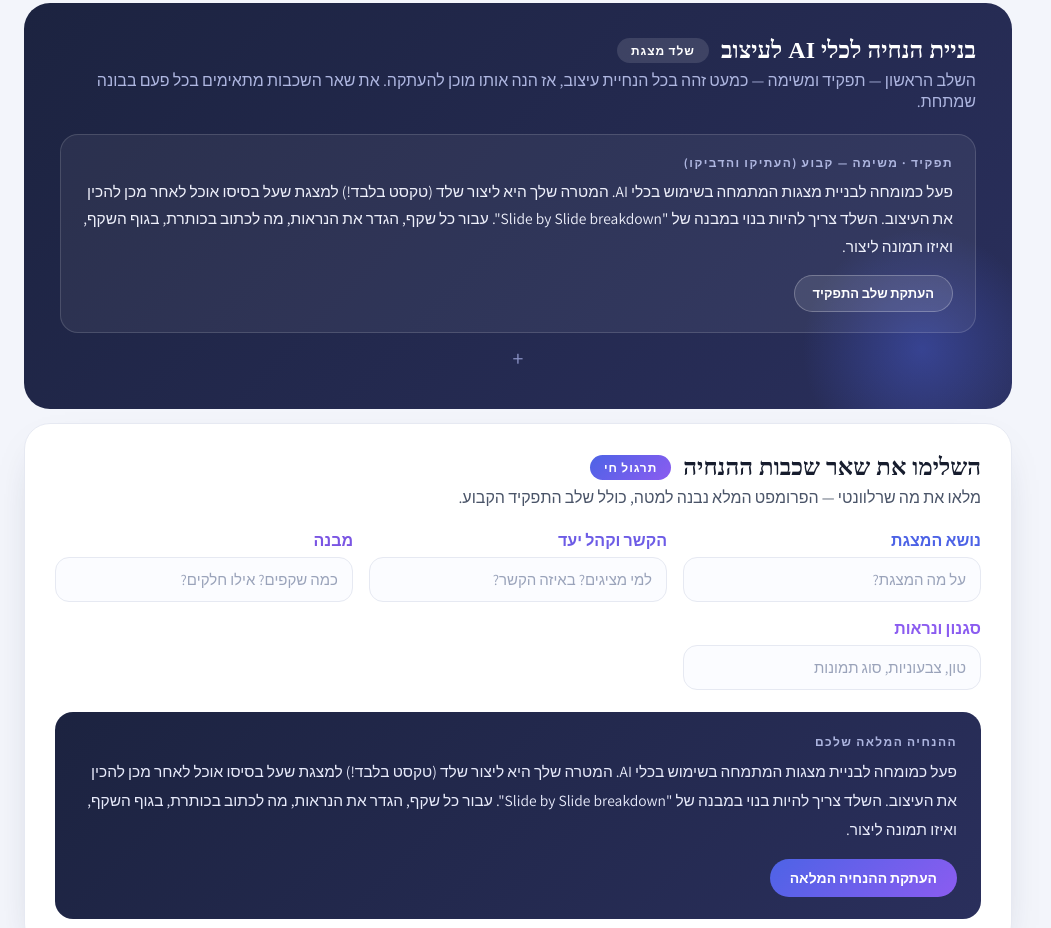
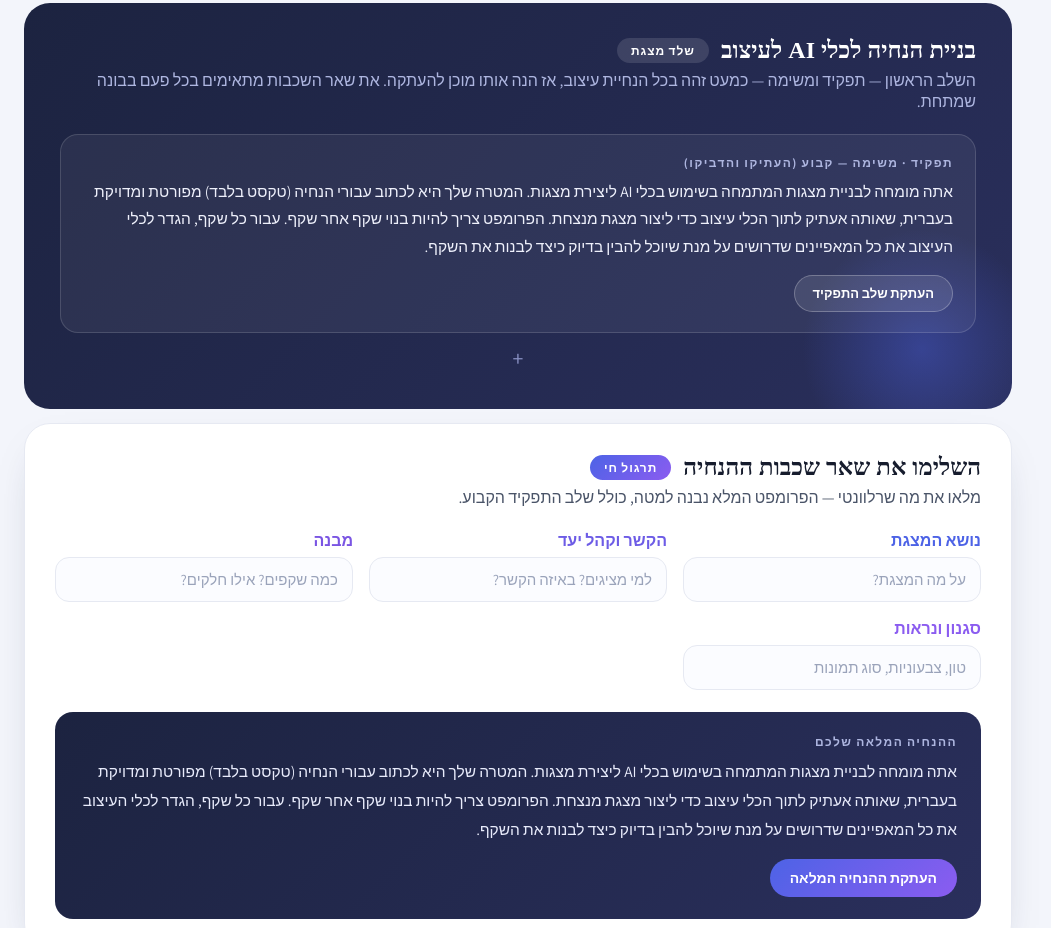
Before and after one commit to yiftahgeffen/workshops-takeaways, a plain HTML site: page gemini_notebooklm_workshop.html in a window 1280 px wide. Shown: the part 3753-4681 px from the top of the page, without its empty margins (0-1051 px from the left). Drawn offline with Linux system fonts and the light colour scheme; a web font is replaced by a local one.

Commit message:
Update presentation-prompt preamble across workshop pages
Co-Authored-By: Claude Opus 5.5 <noreply@anthropic.com>
Claude-Session: https://claude.ai/code/session_01Q2cX2iBaSrL55wzcGvLYF1

```diff
--- a/gemini_notebooklm_workshop.html
+++ b/gemini_notebooklm_workshop.html
@@ -200,7 +200,7 @@
               <!-- fixed presentation prompt -->
               <div style="background:rgba(255,255,255,.06);border:1px solid rgba(255,255,255,.14);border-radius:18px;padding:20px 22px;margin-bottom:14px;">
                 <div style="font-size:12px;font-weight:700;letter-spacing:.12em;color:#aeb6e0;margin-bottom:8px;">תפקיד · משימה — קבוע (העתיקו והדביקו)</div>
-                <div id="deck_prompt" style="font-size:15.5px;line-height:1.8;color:#eef0fb;">פעל כמומחה לבניית מצגות המתמחה בשימוש בכלי AI. המטרה שלך היא ליצור שלד (טקסט בלבד!) למצגת שעל בסיסו אוכל לאחר מכן להכין את העיצוב. השלד צריך להיות בנוי במבנה של "Slide by Slide breakdown". עבור כל שקף, הגדר את הנראות, מה לכתוב בכותרת, בגוף השקף, ואיזו תמונה ליצור.</div>
+                <div id="deck_prompt" style="font-size:15.5px;line-height:1.8;color:#eef0fb;">אתה מומחה לבניית מצגות המתמחה בשימוש בכלי AI ליצירת מצגות. המטרה שלך היא לכתוב עבורי הנחיה (טקסט בלבד) מפורטת ומדויקת בעברית, שאותה אעתיק לתוך הכלי עיצוב כדי ליצור מצגת מנצחת. הפרומפט צריך להיות בנוי שקף אחר שקף. עבור כל שקף, הגדר לכלי העיצוב את כל המאפיינים שדרושים על מנת שיוכל להבין בדיוק כיצד לבנות את השקף.</div>
                 <button id="deck_copy" style="margin-top:14px;padding:9px 18px;border:1px solid rgba(255,255,255,.25);border-radius:999px;background:rgba(255,255,255,.1);color:#fff;font-family:inherit;font-weight:700;font-size:13px;cursor:pointer;">העתקת שלב התפקיד</button>
               </div>
               <div style="text-align:center;color:#8a92c4;font-size:22px;line-height:1;margin:2px 0 6px;">+</div>
@@ -473,7 +473,7 @@ document.addEventListener('DOMContentLoaded', function() {
     const o = btn.textContent; btn.textContent = label || 'הועתק ✓';
     setTimeout(() => btn.textContent = o, 1600);
   };
-  const DECK_FIXED = 'פעל כמומחה לבניית מצגות המתמחה בשימוש בכלי AI. המטרה שלך היא ליצור שלד (טקסט בלבד!) למצגת שעל בסיסו אוכל לאחר מכן להכין את העיצוב. השלד צריך להיות בנוי במבנה של "Slide by Slide breakdown". עבור כל שקף, הגדר את הנראות, מה לכתוב בכותרת, בגוף השקף, ואיזו תמונה ליצור.';
+  const DECK_FIXED = 'אתה מומחה לבניית מצגות המתמחה בשימוש בכלי AI ליצירת מצגות. המטרה שלך היא לכתוב עבורי הנחיה (טקסט בלבד) מפורטת ומדויקת בעברית, שאותה אעתיק לתוך הכלי עיצוב כדי ליצור מצגת מנצחת. הפרומפט צריך להיות בנוי שקף אחר שקף. עבור כל שקף, הגדר לכלי העיצוב את כל המאפיינים שדרושים על מנת שיוכל להבין בדיוק כיצד לבנות את השקף.';
   const deckCopy = $('#deck_copy');
   if (deckCopy) deckCopy.addEventListener('click', () => copyWithFeedback(deckCopy, DECK_FIXED));
 
```
Also changed, not shown: automation_knowledge_workshop.html (+1 -1 lines), working_smarter_with_AI_3_days.html (+1 -1 lines).
